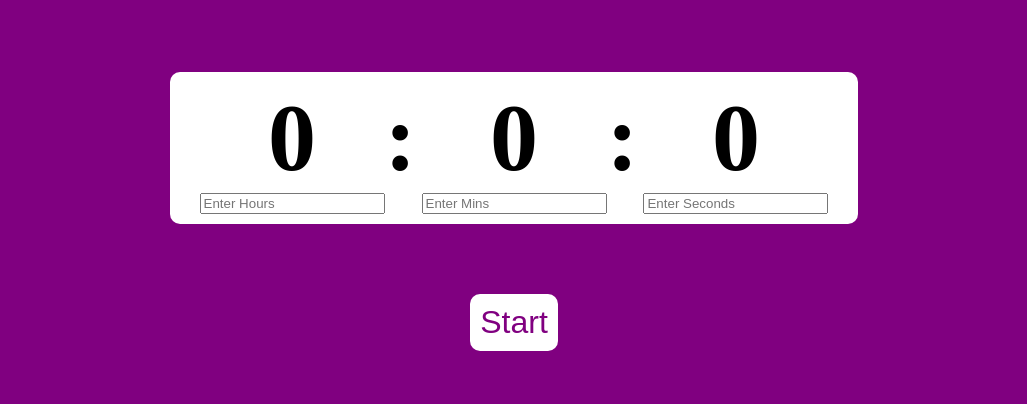
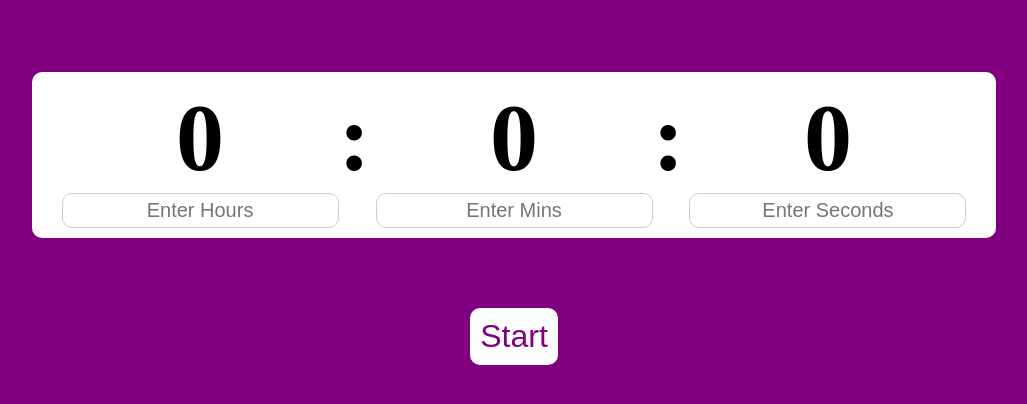
Before and after one commit to Muhammad-Bilal-code/Timer, a plain HTML site: page index.html in a window 1280 px wide. Shown: the whole page, without its empty margins (126-1153 px from the left). Drawn offline with Linux system fonts and the light colour scheme.

Commit message:
add some css

```diff
--- a/style.css
+++ b/style.css
@@ -50,3 +50,10 @@ div#hoursDiv,div#minsDiv,div#secondsDiv {
 #reset,#stop{
     display: none
 }
+input {
+    border: 1px solid #ccc;
+    padding: 5px;
+    border-radius: 10px;
+    text-align: center;
+    font-size: 20px;
+}
```
